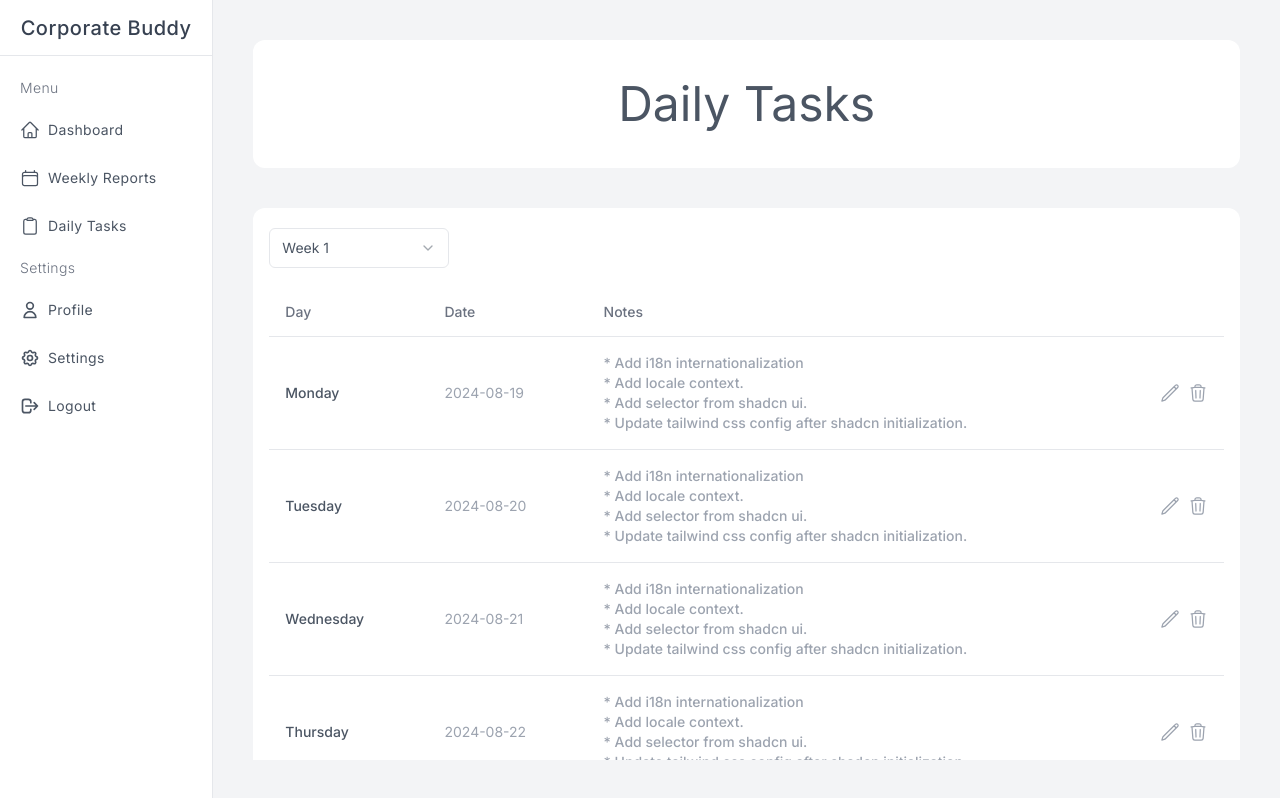
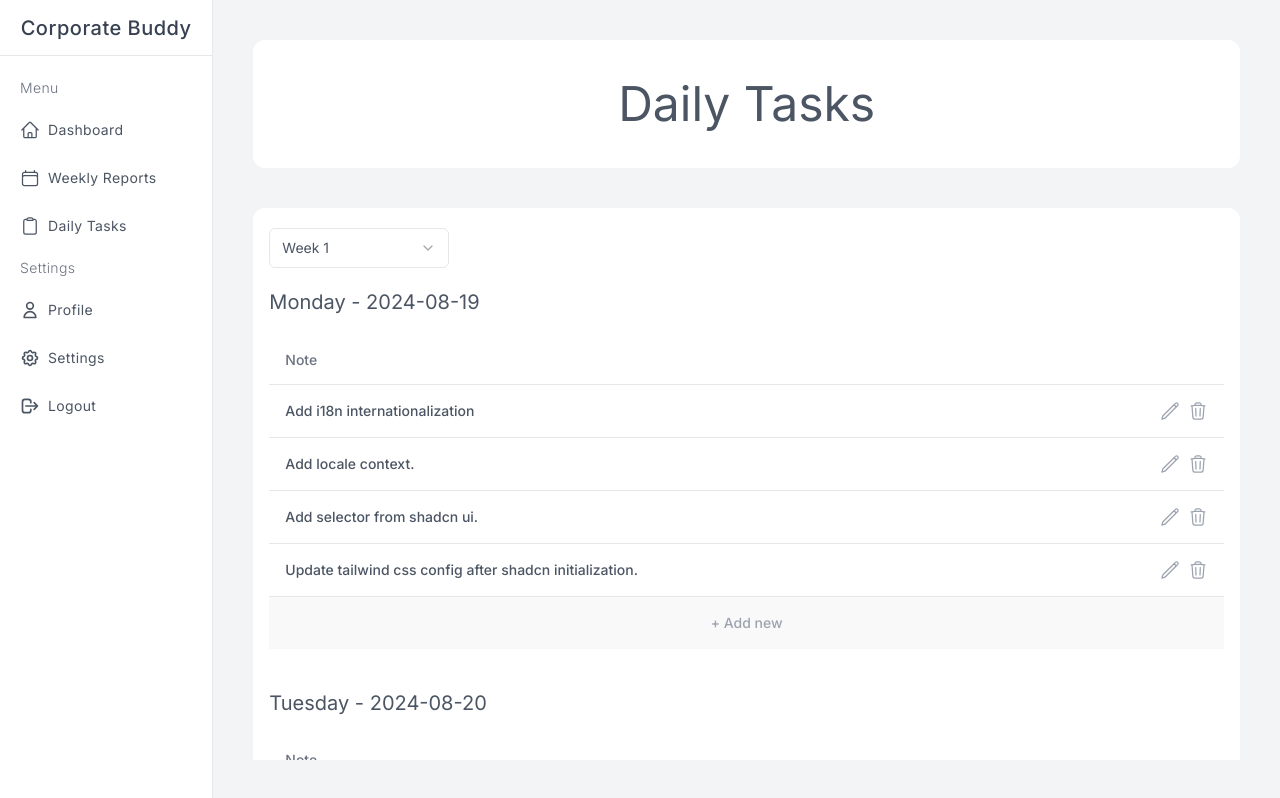
Before and after one commit to dariabilokin/cb_src, a Next.js app in the folder frontend/: page /dashboard/daily-tasks in a window 1280 px wide. Built offline with nearby package versions, Linux system fonts and the light colour scheme.

Commit message:
Fix svg style namings. Update DayTable, Add Calendar side bar component

```diff
--- /dev/null
+++ b/frontend/app/components/CalendarSideBar.tsx
@@ -0,0 +1,27 @@
+import { useState } from 'react'
+import { DayPicker } from 'react-day-picker'
+import 'react-day-picker/style.css'
+
+const CalendarSideBar: React.FC = () => {
+  const [selected, setSelected] = useState<Date>()
+
+  return (
+    <div className="flex flex-col items-center gap-5 w-fit h-fit bg-white rounded-xl py-5 px-5">
+      <DayPicker
+        mode="single"
+        weekStartsOn={1}
+        selected={selected}
+        onSelect={setSelected}
+        defaultMonth={new Date()}
+      />
+      <button
+        className="border-gray-200 border-2 rounded-lg py-1 px-2 text-gray-800 text-bold w-fit text-center"
+        onClick={() => setSelected(new Date())}
+      >
+        Today
+      </button>
+    </div>
+  )
+}
+
+export default CalendarSideBar
--- a/frontend/app/components/DailyTaskTable.tsx
+++ /dev/null
@@ -1,88 +0,0 @@
-import {
-  Table,
-  TableBody,
-  TableCaption,
-  TableCell,
-  TableHead,
-  TableHeader,
-  TableRow,
-} from '@/components/ui/table'
-import React from 'react'
-import { addDays, endOfWeek, format, nextDay, startOfWeek } from 'date-fns'
-import { PencilIcon } from '@heroicons/react/24/outline'
-import { TrashIcon } from '@heroicons/react/24/outline'
-
-type DailyTaskTableProps = {
-  id: number
-  date: string
-  dayOfWeek: string
-  notes: string[]
-}
-
-const DailyTaskTable: React.FC<{ tasks: DailyTaskTableProps[] }> = ({
-  tasks,
-}) => {
-  const days = [
-    'Monday',
-    'Tuesday',
-    'Wednesday',
-    'Thursday',
-    'Friday',
-    'Saturday',
-    'Sunday',
-  ]
-  const notes = [
-    'Add i18n internationalization',
-    'Add locale context.',
-    'Add selector from shadcn ui.',
-    'Update tailwind css config after shadcn initialization.',
-  ]
-  const start = startOfWeek(new Date(), { weekStartsOn: 1 })
-  console.log('start', start, addDays(start, 1))
-  const weekDays = []
-  return (
-    <Table>
-      {/* <TableCaption>Your daily tasks</TableCaption> */}
-      <TableHeader>
-        <TableRow>
-          <TableHead className="w-1/6">Day</TableHead>
-          <TableHead className="w-1/6">Date</TableHead>
-          <TableHead>Notes</TableHead>
-          <TableHead className="w-1/12"></TableHead>
-        </TableRow>
-      </TableHeader>
-      <TableBody>
-        {days.map((day, index) => (
-          <TableRow key={index}>
-            <TableCell className="font-medium text-gray-600">{day}</TableCell>
-            <TableCell className="text-gray-400">{`${format(
-              addDays(start, index),
-              'yyyy-MM-dd'
-            )}`}</TableCell>
-            <TableCell className="font-medium">
-              <ul>
-                {notes.map((note, index) => (
-                  <li className="text-gray-400" key={index}>
-                    * {note}
-                  </li>
-                ))}
-              </ul>
-            </TableCell>
-            <TableCell>
-              <div className="flex flex-row w-fit">
-                <button className=" text-gray-400 hover:text-gray-600">
-                  <PencilIcon className="text-gray-400 h-5 w-5" />
-                </button>
-                <button className="ml-2 text-gray-400 hover:text-gray-600">
-                  <TrashIcon className=" h-5 w-5 " />
-                </button>
-              </div>
-            </TableCell>
-          </TableRow>
-        ))}
-      </TableBody>
-    </Table>
-  )
-}
-
-export default DailyTaskTable
--- /dev/null
+++ b/frontend/app/components/DailyTasks.tsx
@@ -0,0 +1,57 @@
+import React from 'react'
+import { addDays, endOfWeek, format, nextDay, startOfWeek } from 'date-fns'
+
+import DayTable from './DayTable'
+
+type DailyTaskTableProps = {
+  id: number
+  date: string
+  dayOfWeek: string
+  notes: string[]
+}
+
+const DailyTasks: React.FC<{ tasks: DailyTaskTableProps[] }> = ({ tasks }) => {
+  const days = [
+    'Monday',
+    'Tuesday',
+    'Wednesday',
+    'Thursday',
+    'Friday',
+    'Saturday',
+    'Sunday',
+  ]
+  const notes = [
+    {
+      id: 1,
+      note: 'Add i18n internationalization',
+    },
+    { id: 2, note: 'Add locale context.', tag: 'Feature', highlight: false },
+    {
+      id: 3,
+      note: 'Add selector from shadcn ui.',
+    },
+    {
+      id: 4,
+      note: 'Update tailwind css config after shadcn initialization.',
+    },
+  ]
+  const start = startOfWeek(new Date(), { weekStartsOn: 1 })
+  console.log('start', start, addDays(start, 1))
+  return (
+    <>
+      <div className="flex flex-col gap-10">
+        {days.map((day, index) => (
+          <div key={index} className="flex flex-col items-start gap-5">
+            <h3 className="text-xl text-gray-600">{`${day} - ${format(
+              addDays(start, index),
+              'yyyy-MM-dd'
+            )}`}</h3>
+            <DayTable notes={notes} />
+          </div>
+        ))}
+      </div>
+    </>
+  )
+}
+
+export default DailyTasks
--- /dev/null
+++ b/frontend/app/components/DayTable.tsx
@@ -0,0 +1,91 @@
+import {
+  Table,
+  TableBody,
+  TableFooter,
+  TableCaption,
+  TableCell,
+  TableHead,
+  TableHeader,
+  TableRow,
+} from '@/components/ui/table'
+import React from 'react'
+import { PencilIcon } from '@heroicons/react/24/outline'
+import { TrashIcon } from '@heroicons/react/24/outline'
+import { Checkbox } from '@/components/ui/checkbox'
+import { useState } from 'react'
+
+type DayTableProps = {
+  id: number
+  note: string
+}
+
+const DayTable: React.FC<{ notes: DayTableProps[] }> = ({ notes }) => {
+  const [editRowId, setEditRowId] = useState<number | null>(null)
+  return (
+    // <div className="w-full border border-gray-200 rounded-2xl">
+    <Table className="border-gray-200">
+      {/* <TableCaption>Your daily tasks</TableCaption> */}
+      <TableHeader className="rounded-t-2xl">
+        <TableRow>
+          <TableHead className="">Note</TableHead>
+          <TableHead className="w-1/12"></TableHead>
+        </TableRow>
+      </TableHeader>
+      <TableBody>
+        {notes.map((note, index) => (
+          <TableRow key={index}>
+            {editRowId === note.id ? (
+              <TableCell className="font-medium text-gray-600">
+                <input
+                  type="text"
+                  value={note.note}
+                  onChange={() => {}}
+                  className="w-full"
+                />
+              </TableCell>
+            ) : (
+              <TableCell className="font-medium text-gray-600">
+                {note.note}
+              </TableCell>
+            )}
+
+            <TableCell>
+              <div className="flex flex-row w-fit">
+                <button
+                  className="text-gray-400 hover:text-gray-600"
+                  onClick={() => {
+                    setEditRowId(note.id)
+                  }}
+                >
+                  <PencilIcon className="text-gray-400 h-5 w-5" />
+                </button>
+                <button
+                  className="ml-2 text-gray-400 hover:text-gray-600"
+                  onClick={() => {}}
+                >
+                  <TrashIcon className=" h-5 w-5 " />
+                </button>
+              </div>
+            </TableCell>
+          </TableRow>
+        ))}
+        {}
+      </TableBody>
+      <TableFooter>
+        <TableRow>
+          <TableCell colSpan={3}>
+            <button
+              className="w-full text-gray-400"
+              onClick={() => console.log('Add new button')}
+            >
+              + Add new
+            </button>
+          </TableCell>
+        </TableRow>
+      </TableFooter>
+    </Table>
+    // </div>
+  )
+}
+
+export default DayTable
--- /dev/null
+++ b/frontend/app/components/Table/TableCell.tsx
@@ -0,0 +1,8 @@
+'use client'
+import { useState } from 'react'
+
+const TableCell = () => {
+  const [value, setValue] = useState('')
+  return <input value={value} onChange={(e) => setValue(e.target.value)} />
+}
+export default TableCell
--- a/frontend/app/dashboard/daily-tasks/page.tsx
+++ b/frontend/app/dashboard/daily-tasks/page.tsx
@@ -1,11 +1,11 @@
 'use client'
 
-import DailyTaskTable from '@/app/components/DailyTaskTable'
+import DailyTasks from '@/app/components/DailyTasks'
 import Layout from '@/app/components/Layout'
 import Selector from '@/app/components/Selector'
 import { useState } from 'react'
 
-const DailyTasks: React.FC = () => {
+const DailyTasksComponent: React.FC = () => {
   const weeks = [
     { value: 'Week 1', label: 'Week 1' },
     { value: 'Week 2', label: 'Week 2' },
@@ -34,14 +34,14 @@ const DailyTasks: React.FC = () => {
           Daily Tasks
         </h2>
       </header>
-      <div className="bg-white w-full h-screen rounded-xl px-4 py-5">
+      <div className="bg-white  h-screen rounded-xl px-4 py-5">
         <div className="w-1/3 mb-5">
           <Selector options={weeks} />
         </div>
-        <DailyTaskTable tasks={tasks} />
+        <DailyTasks tasks={tasks} />
       </div>
     </Layout>
   )
 }
 
-export default DailyTasks
+export default DailyTasksComponent
--- a/frontend/app/dashboard/page.tsx
+++ b/frontend/app/dashboard/page.tsx
@@ -1,7 +1,25 @@
+'use client'
 import React from 'react'
 import Layout from '../components/Layout'
+import CalendarSideBar from '../components/CalendarSideBar'
+import DayTable from '../components/DayTable'
 
-const DashboardPage: React.FC = async () => {
+const DashboardPage: React.FC = () => {
+  const notes = [
+    {
+      id: 1,
+      note: 'Add i18n internationalization',
+    },
+    { id: 2, note: 'Add locale context.', tag: 'Feature', highlight: false },
+    {
+      id: 3,
+      note: 'Add selector from shadcn ui.',
+    },
+    {
+      id: 4,
+      note: 'Update tailwind css config after shadcn initialization.',
+    },
+  ]
   return (
     <Layout>
       <header className=" w-full bg-white justify-center text-center h-32 rounded-xl">
@@ -12,7 +30,17 @@ const DashboardPage: React.FC = async () => {
           Dashboard
         </h2>
       </header>
-      <div className="bg-white w-full h-screen rounded-xl"></div>
+      <div className="flex flex-row gap-x-5 w-full h-screen">
+        <div className="flex flex-col gap-4 bg-white w-[400px] h-fit rounded-xl p-4">
+          <div className="border-2 rounded-xl text-bold text-lg p-3">
+            Achievement task
+          </div>
+          <div className="border-2 rounded-xl text-bold text-lg">
+            <DayTable notes={notes} />
+          </div>
+        </div>
+        <CalendarSideBar />
+      </div>
     </Layout>
   )
 }
--- /dev/null
+++ b/frontend/components/ui/checkbox.tsx
@@ -0,0 +1,30 @@
+"use client"
+
+import * as React from "react"
+import * as CheckboxPrimitive from "@radix-ui/react-checkbox"
+import { Check } from "lucide-react"
+
+import { cn } from "@/lib/utils"
+
+const Checkbox = React.forwardRef<
+  React.ElementRef<typeof CheckboxPrimitive.Root>,
+  React.ComponentPropsWithoutRef<typeof CheckboxPrimitive.Root>
+>(({ className, ...props }, ref) => (
+  <CheckboxPrimitive.Root
+    ref={ref}
+    className={cn(
+      "peer h-4 w-4 shrink-0 rounded-sm border border-gray-200 border-gray-900 ring-offset-white focus-visible:outline-none focus-visible:ring-2 focus-visible:ring-gray-950 focus-visible:ring-offset-2 disabled:cursor-not-allowed disabled:opacity-50 data-[state=checked]:bg-gray-900 data-[state=checked]:text-gray-50 dark:border-gray-800 dark:border-gray-50 dark:ring-offset-gray-950 dark:focus-visible:ring-gray-300 dark:data-[state=checked]:bg-gray-50 dark:data-[state=checked]:text-gray-900",
+      className
+    )}
+    {...props}
+  >
+    <CheckboxPrimitive.Indicator
+      className={cn("flex items-center justify-center text-current")}
+    >
+      <Check className="h-4 w-4" />
+    </CheckboxPrimitive.Indicator>
+  </CheckboxPrimitive.Root>
+))
+Checkbox.displayName = CheckboxPrimitive.Root.displayName
+
+export { Checkbox }
--- a/frontend/package.json
+++ b/frontend/package.json
@@ -10,6 +10,7 @@
   },
   "dependencies": {
     "@heroicons/react": "^2.1.5",
+    "@radix-ui/react-checkbox": "^1.1.1",
     "@radix-ui/react-select": "^2.1.1",
     "class-variance-authority": "^0.7.0",
     "clsx": "^2.1.1",
@@ -17,6 +18,7 @@
     "lucide-react": "^0.428.0",
     "next": "14.2.5",
     "react": "^18",
+    "react-day-picker": "^9.0.8",
     "react-dom": "^18",
     "react-hook-form": "^7.52.1",
     "tailwind-merge": "^2.5.2",
```
Also changed, not shown: frontend/app/components/SideBarNavigation.tsx (+12 -12 lines), 1 other file (tests, documents, lock files or other folders).
